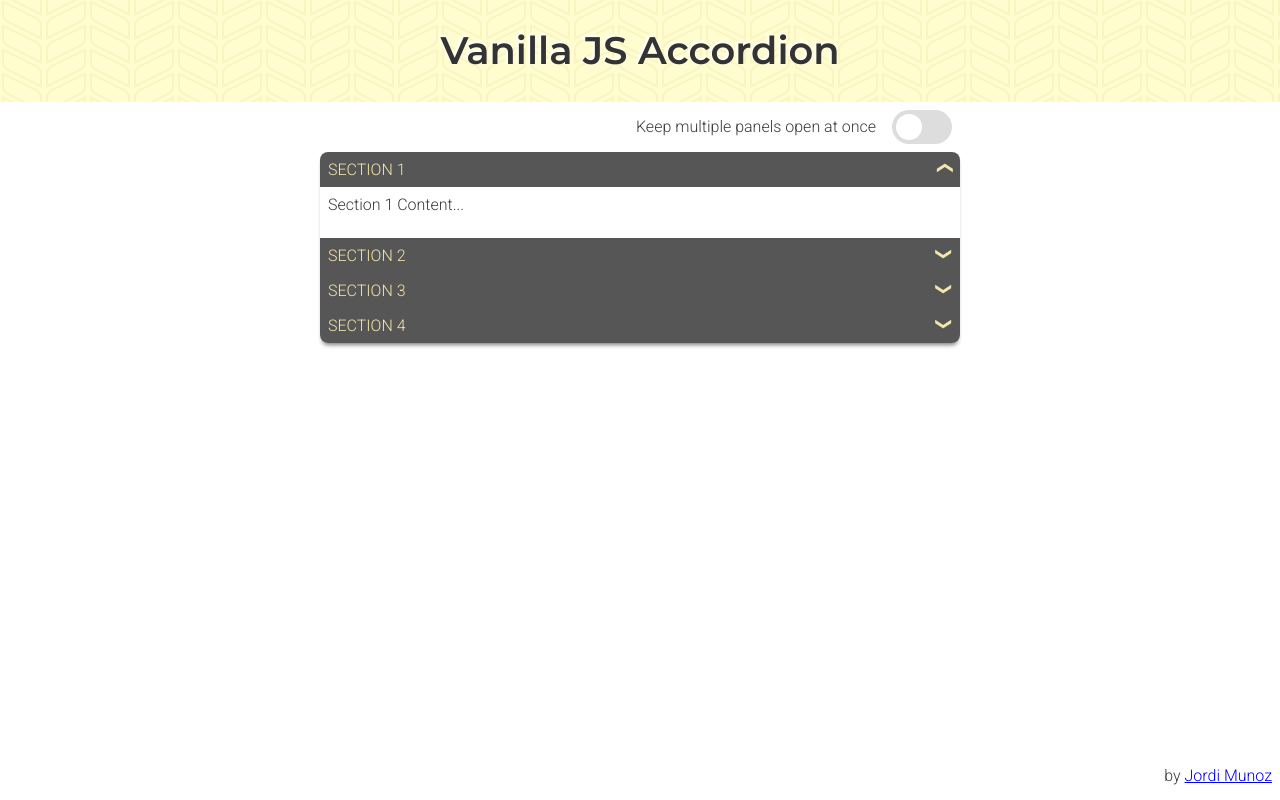
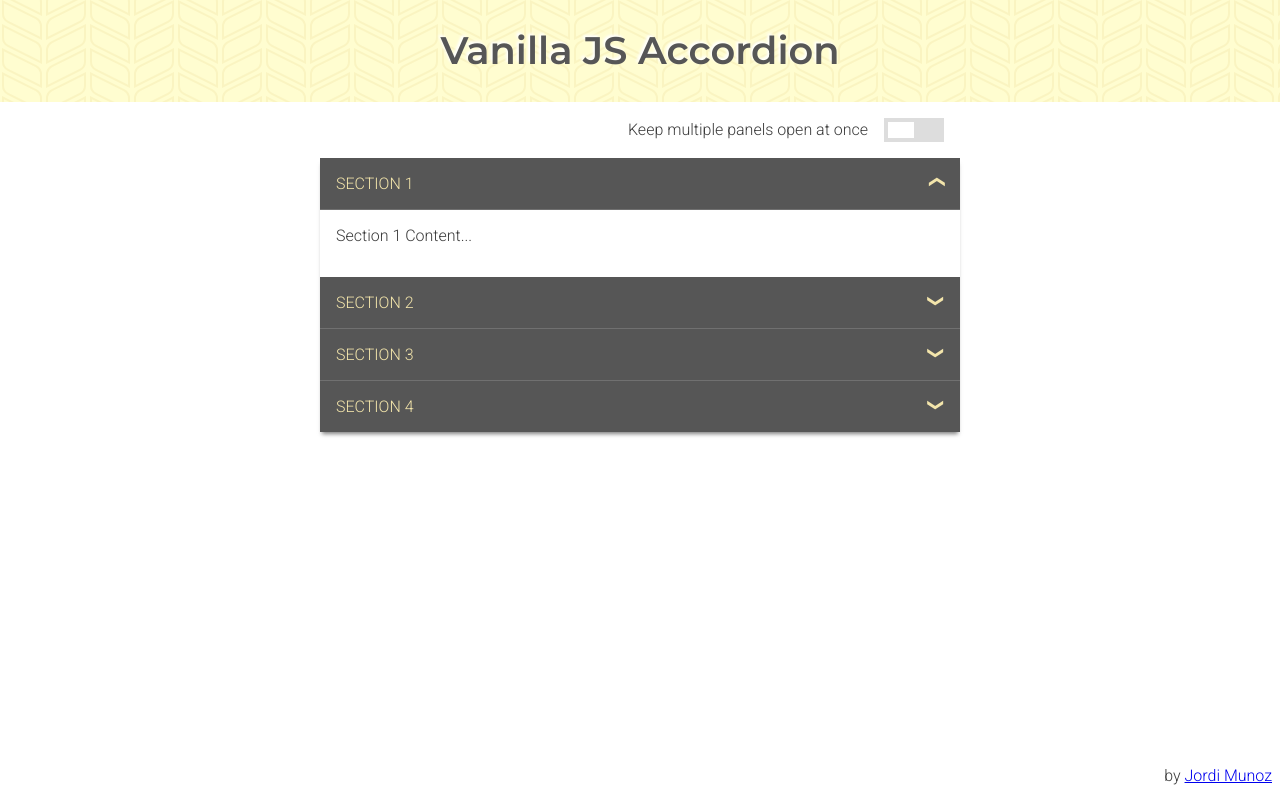
Before and after one commit to jordevo/vanilla-js-accordion, a website built with webpack: page public/index.html in a window 1280 px wide. Both pictures are taken after a click on the element "SECTION 1". Built offline with nearby package versions, Linux system fonts and the light colour scheme; no server answers.

Commit message:
Re-styled accordion and toggle to make it square, added thin line between panel headers

```diff
--- a/public/index.html
+++ b/public/index.html
@@ -38,9 +38,7 @@
         </dd>
         <dt class="AccordionComponent-header u-noSelect">Section 4</dt>
         <dd class="AccordionComponent-panel">
-          <div class="AjaxElement">
-            <img src="./assets/images/oval.svg" alt="loading">
-          </div>
+          <div class="AjaxElement"></div>
           <div class="AccordionComponent-panel-bar">
             <button class="ButtonElement ButtonComponent">Next random fact</button>
             <span class="StatusBarComponent"></span>
--- a/src/scripts/main.js
+++ b/src/scripts/main.js
@@ -7,11 +7,14 @@ import { ToggleComponent } from './components/toggle';
 const ajaxElement = document.querySelector('.AjaxElement');
 
 const loadFacts = () => {
-	GetLoremIpsum()
-  .then(res => {
-    ajaxElement.innerHTML = res
-  })
-  .catch(err => (ajaxElement.innerHTML = 'Error: content could not be loaded.'));
+	ajaxElement.innerHTML = '<img src="./assets/images/oval.svg" alt="loading">';
+	setTimeout( () => {
+		GetLoremIpsum()
+	  .then(res => {
+	    ajaxElement.innerHTML = res
+	  })
+	  .catch(err => (ajaxElement.innerHTML = '<p>Error: content could not be loaded.</p>'));
+	},500);
 }
 
 document.addEventListener('DOMContentLoaded', (event) => {
--- a/src/styles/components/accordion.scss
+++ b/src/styles/components/accordion.scss
@@ -1,6 +1,5 @@
 .AccordionComponent {
 
-  border-radius: 8px;
   overflow: hidden;
   box-shadow: 0 4px 4px -2px rgba(0,0,0,0.5);
 
@@ -9,12 +8,13 @@
 		background-color: $bg-color;
 
 		&:hover {
+      transition: all .25s;
 			background-color: darken($bg-color,10%);
 		}
 
 		color: $base-color;
 		cursor: pointer;
-		padding: 0.5em;
+		padding: 1em;
 		text-transform: uppercase;
 
     display: flex;
@@ -27,7 +27,7 @@
       height: 1em;
       line-height: 1em;
       text-align: center;
-      transition: all .5s ease-in-out;
+      transition: all .25s;
 		}
 
 		&.is-active {
@@ -35,12 +35,19 @@
       	transform: rotate(270deg);
 			}
 		}
+
+		box-sizing: border-box;
+		border-bottom: solid 1px $bg-color-light;
+
+		&:last-of-type {
+			border-bottom: none;
+		}
 	}
 
 	&-panel {
   	overflow: hidden;
-		padding: 0.5em;
-    transition: all .5s ease-in-out;
+		padding: 1em;
+    transition: all .25s;
 		display: block;
   	height: auto;
 		&.is-hidden {
--- a/src/styles/components/header.scss
+++ b/src/styles/components/header.scss
@@ -7,11 +7,10 @@ header {
   flex-direction: column;
   justify-content: center;
   align-items: center;
-  color: #fff;
+  color: $bg-color;
   text-align: center;
 
   h1 {
-    color: #333;
     font-family: 'Montserrat', sans-serif;
     font-size: 3vw;
     line-height: 1em;
@@ -24,9 +23,4 @@ header {
       font-size: 9vw;
     }
   }
-  h3 {
-    font-size: 1em;
-    line-height: 1em;
-    text-shadow: -2px -2px 3px #fff;
-  }
 }
--- a/src/styles/components/statusbar.scss
+++ b/src/styles/components/statusbar.scss
@@ -14,4 +14,8 @@
 		font-size: 0.8em;
 		font-style: italic;
 	}
+
+  @include media(">tablet") {
+    padding: 1em;
+  }
 }
--- a/src/styles/components/switch.scss
+++ b/src/styles/components/switch.scss
@@ -2,7 +2,7 @@
   position: relative;
   display: inline-block;
   width: 60px;
-  height: 34px;
+  height: 24px;
 
   input {
     opacity: 0;
@@ -10,7 +10,6 @@
     height: 0;
   }
 
-  /* The slider */
   &Slider {
     position: absolute;
     cursor: pointer;
@@ -19,21 +18,17 @@
     right: 0;
     bottom: 0;
     background-color: $base-gray;
-    -webkit-transition: .4s;
-    transition: .4s;
-    border-radius: 34px;
+    transition: .25s;
 
     &:before {
-      border-radius: 50%;
       position: absolute;
       content: "";
-      height: 26px;
+      height: 16px;
       width: 26px;
       left: 4px;
       bottom: 4px;
       background-color: white;
-      -webkit-transition: .4s;
-      transition: .4s;
+      transition: .25s;
     }
   }
 
--- a/src/styles/main.scss
+++ b/src/styles/main.scss
@@ -40,8 +40,13 @@ footer {
   }
 }
 
-.AjaxElement > img {
-  width: 75px;
-  display: block;
-  margin: auto;
+.AjaxElement {
+  transition: all .25s;
+  & > img {
+    margin: auto;
+    margin-top: 38px;
+    margin-bottom: 38px;
+    width: 38px;
+    display: block;
+  }
 }
--- a/src/styles/vars.scss
+++ b/src/styles/vars.scss
@@ -1,13 +1,14 @@
+$base-gray: #dddddd;
+
 $base-color: #f3e5ab;
+$border-dark-base: darken($base-color, 10%);
 
 $secondary-color: #f3c1ab;
-$border-dark-secondary: rgba($secondary-color, 0.9);
+$border-dark-secondary: darken($secondary-color, 10%);
 
 $tertiary-color: #ddf3ab;
-$border-dark-tertiary: rgba($tertiary-color, 0.9);
+$border-dark-tertiary: darken($tertiary-color, 10%);
 
 $bg-color: #565656;
-
-$border-dark: rgba($bg-color, 0.9);
-
-$base-gray: #dddddd;
+$bg-color-dark: darken($bg-color, 90%);
+$bg-color-light: lighten($bg-color, 10%);
```
